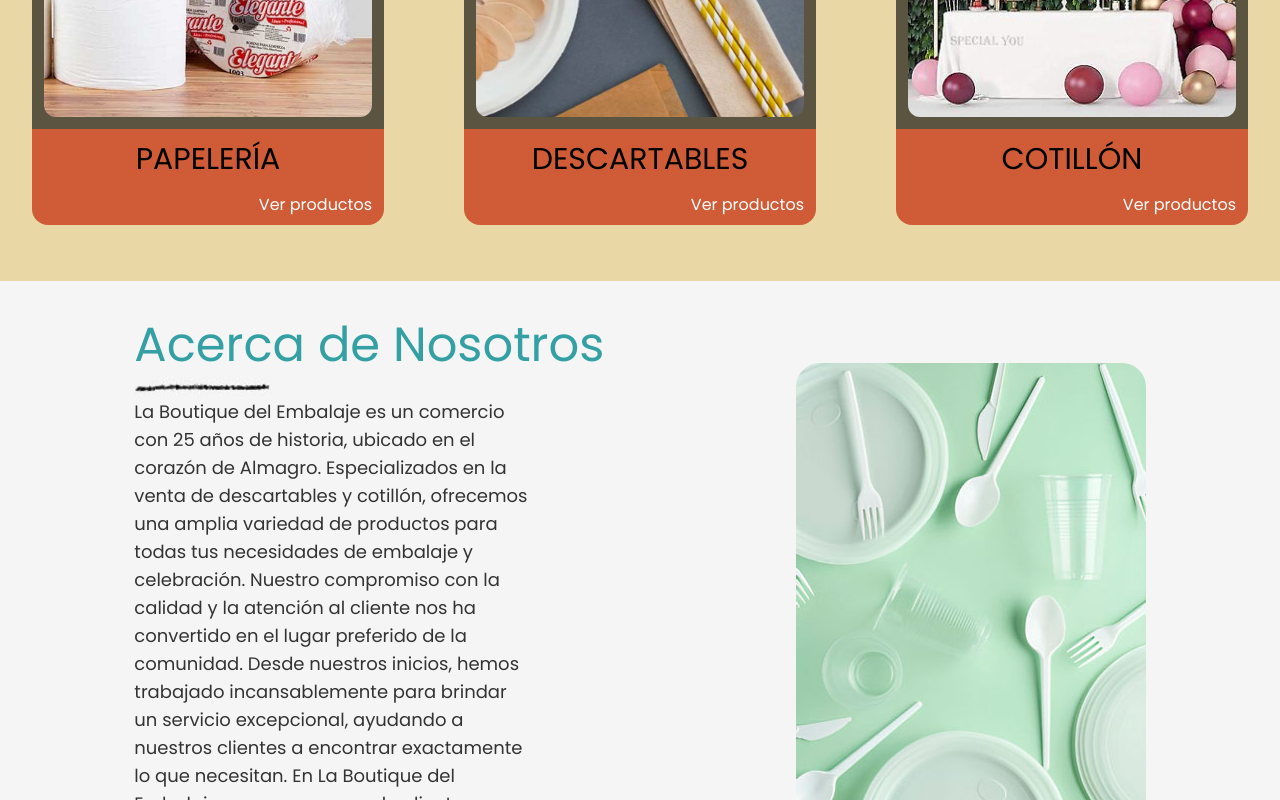
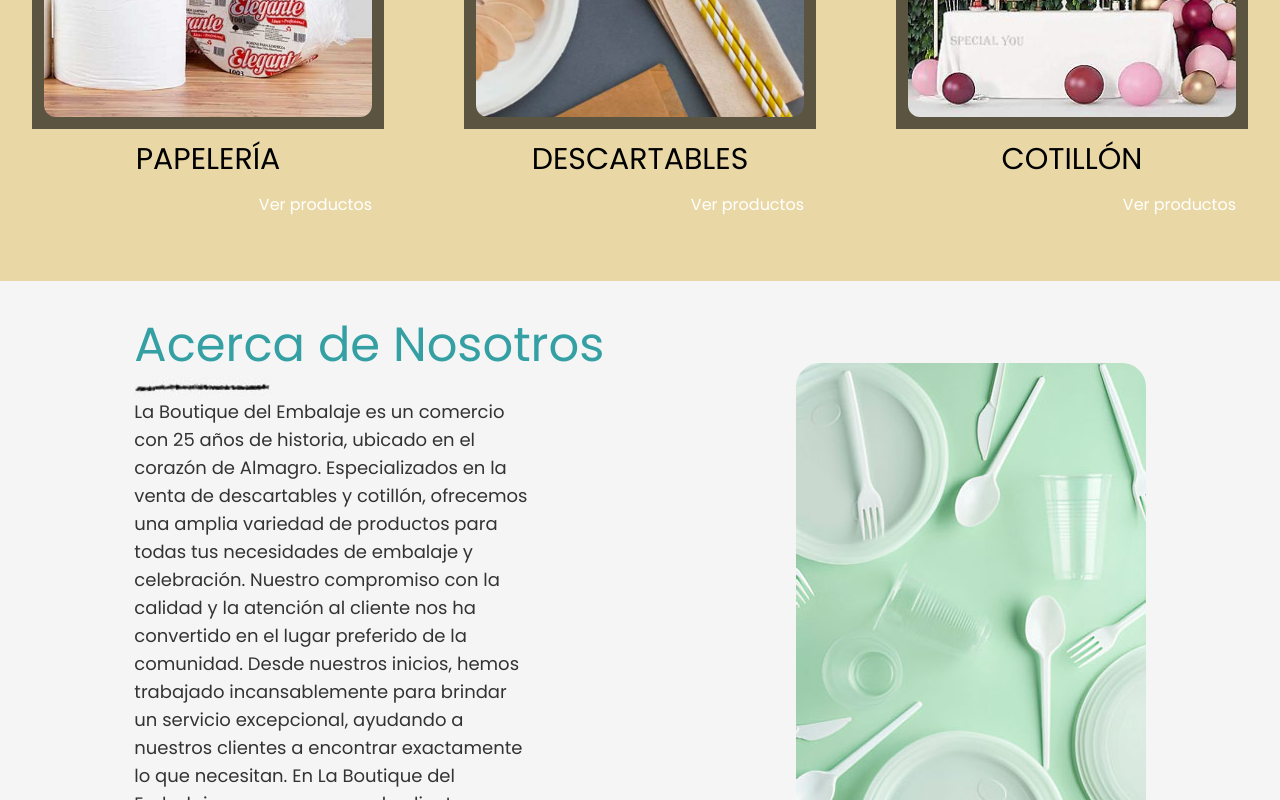
Before and after one commit to gabaiz88/la-boutique-del-embalaje, a React (Create React App) app: page / in a window 1280 px wide. Shown: the part 1260-2060 px from the top of the page. Built offline with nearby package versions, Linux system fonts and the light colour scheme.

Commit message:
version 2.0

```diff
--- a/tailwind.config.js
+++ b/tailwind.config.js
@@ -16,7 +16,7 @@ module.exports = {
         'ecru': '#5A5441',
         'vainilla': '#e9d8a6',
         'hookers_green': '#76c893',
-        'orange_card': '#CF5C36',
+        'orange_card': '##E75340',
         'red_mision': '#FE4A49',
         'red_mision_light': '#FE6E51',
         'blue_nav': '#0D1663',
```
